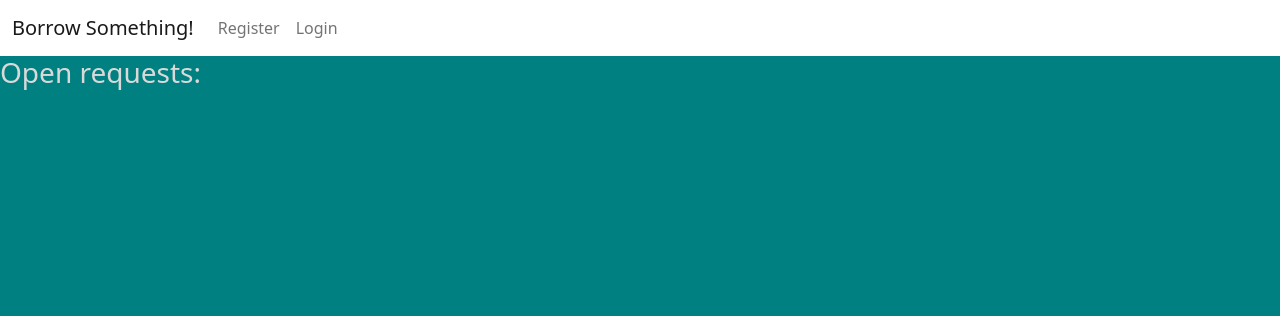
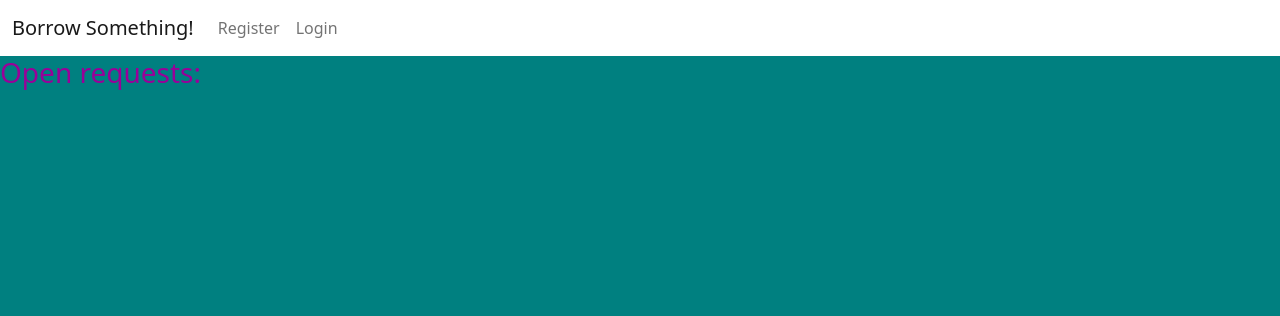
Before and after one commit to SiJiL82/borrow_something, a Django app: page / in a window 1280 px wide. Shown: the top 316 px of the page. Run offline with Django 3.2, Linux system fonts and the light colour scheme; data that the repository does not hold is empty; parts of the project's set-up code (start-up, migrations or seed data) failed here and were passed over.

Commit message:
Add h3 style

```diff
--- a/static/css/style.css
+++ b/static/css/style.css
@@ -38,3 +38,7 @@ a {
 .nm-block-item > h4 {
     color: hsl(var(--text-colour), 96%);
 }
+
+h3 {
+    color: hsl(var(--brand-colour), 30%);
+}
```
